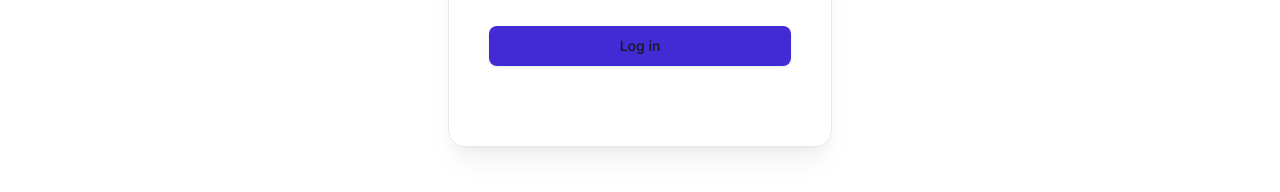
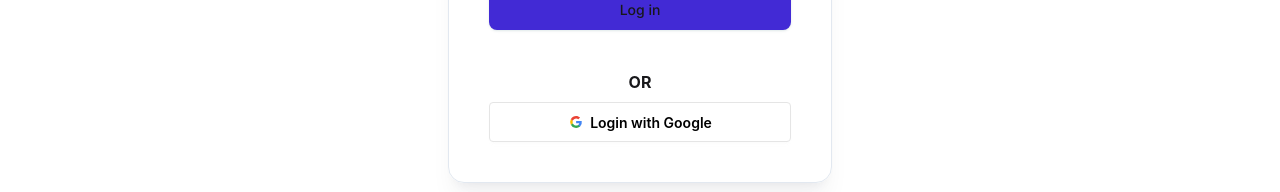
Before and after one commit to asik247/car_website_client, a React (Vite) app: page /auth in a window 1280 px wide. Shown: the part 572-764 px from the top of the page. Built offline with nearby package versions, Linux system fonts and the light colour scheme; no server answers.

Commit message:
social login implement

```diff
--- a/src/Auth/AuthProvider/AuthProvider.jsx
+++ b/src/Auth/AuthProvider/AuthProvider.jsx
@@ -1,12 +1,11 @@
-import { createUserWithEmailAndPassword, onAuthStateChanged, sendEmailVerification, sendPasswordResetEmail, signInWithEmailAndPassword, signOut, updateProfile } from 'firebase/auth';
+import { createUserWithEmailAndPassword, GoogleAuthProvider, onAuthStateChanged, sendEmailVerification, sendPasswordResetEmail, signInWithEmailAndPassword, signInWithPopup, signOut, updateProfile } from 'firebase/auth';
 import React, { createContext, useEffect, useState } from 'react';
 import { auth } from '../../Firebase/firebase.init';
 export const AuthContext = createContext(null);
 const AuthProvider = ({ children }) => {
-
-//Todo state hre.
-const [user,setUser] = useState(null);
-const [loading,setLoading] = useState(true);
+    //Todo state hre.
+    const [user, setUser] = useState(null);
+    const [loading, setLoading] = useState(true);
 
 
 
@@ -20,33 +19,38 @@
         return signInWithEmailAndPassword(auth, email, password)
     }
     //Todo logOut User.
-    const logOutUser = ()=>{
+    const logOutUser = () => {
         return signOut(auth)
     }
     //Todo verifyEmail.
-    const verifyEmail = ()=>{
+    const verifyEmail = () => {
         return sendEmailVerification(auth.currentUser)
     }
     //Todo forgot password.
-    const forgotPassword = (userEmail)=>{
-        return sendPasswordResetEmail(auth,userEmail)
+    const forgotPassword = (userEmail) => {
+        return sendPasswordResetEmail(auth, userEmail)
     }
     //Todo update user.
-    const updateUserInfo = (profileInfo)=>{
-        return updateProfile(auth.currentUser,profileInfo)
+    const updateUserInfo = (profileInfo) => {
+        return updateProfile(auth.currentUser, profileInfo)
+    }
+    //Todo Social login user.
+    const provider = new GoogleAuthProvider();
+    const socaialLogin = ()=>{
+        return signInWithPopup(auth,provider);
     }
 
 
     //? onAuthStateChange implemt.
-    useEffect(()=>{
-        const unsubscribe = onAuthStateChanged(auth,(currentUser)=>{
+    useEffect(() => {
+        const unsubscribe = onAuthStateChanged(auth, (currentUser) => {
             setUser(currentUser)
             setLoading(false)
         })
-        return()=>{
+        return () => {
             unsubscribe()
         }
-    },[])
+    }, [])
 
 
 
@@ -59,7 +63,8 @@
         loading,
         verifyEmail,
         forgotPassword,
-        updateUserInfo
+        updateUserInfo,
+        socaialLogin
     }
     return <AuthContext.Provider value={usersInfo}>
         {children}
--- a/src/Auth/LogIn&Registation/LogIn.jsx
+++ b/src/Auth/LogIn&Registation/LogIn.jsx
@@ -1,12 +1,12 @@
 import React, { useState } from 'react';
 import { FaEnvelope, FaLock, FaEye, FaEyeSlash } from 'react-icons/fa';
-import { Link, useLocation, useNavigate} from 'react-router';
+import { Link, useLocation, useNavigate } from 'react-router';
 import useAuth from '../../Hooks/useAuth';
 import { useForm } from 'react-hook-form';
 import { FaCircleExclamation } from 'react-icons/fa6';
 import Swal from 'sweetalert2';
 const LogIn = () => {
-    const { logInUser, user, forgotPassword, loading } = useAuth();
+    const { logInUser, socaialLogin, user, forgotPassword, loading } = useAuth();
     const [showPassword, setShowPassword] = useState(false);
     const [success, setSuccess] = useState('')
     const location = useLocation();
@@ -59,6 +59,10 @@
 
     if (loading) {
         return <p>Loading...</p>
+    }
+    //? Handler socail login code here.
+    const handlerSocailLogin = () => {
+        console.log('socail login btn clicked');
     }
     return (
         <div className="min-h-screen w-full flex items-center justify-center px-4 py-14">
@@ -175,6 +179,7 @@
                     >
                         Log in
                     </button>
+
                     {/* error message show */}
                     <div className='text-sm md:text-2xl font-bold text-center'>
                         {
@@ -187,6 +192,12 @@
                         }
                     </div>
                 </form>
+                {/* socail login */}
+                <h1 className='text-center font-bold my-2'>OR</h1>
+                <button onClick={handlerSocailLogin} className="btn w-full bg-white text-black border-[#e5e5e5]">
+                    <svg aria-label="Google logo" width="16" height="16" xmlns="http://www.w3.org/2000/svg" viewBox="0 0 512 512"><g><path d="m0 0H512V512H0" fill="#fff"></path><path fill="#34a853" d="M153 292c30 82 118 95 171 60h62v48A192 192 0 0190 341"></path><path fill="#4285f4" d="m386 400a140 175 0 0053-179H260v74h102q-7 37-38 57"></path><path fill="#fbbc02" d="m90 341a208 200 0 010-171l63 49q-12 37 0 73"></path><path fill="#ea4335" d="m153 219c22-69 116-109 179-50l55-54c-78-75-230-72-297 55"></path></g></svg>
+                    Login with Google
+                </button>
             </div>
         </div>
     );
--- a/src/Pages/AllCars/AllCars.jsx
+++ b/src/Pages/AllCars/AllCars.jsx
@@ -16,9 +16,11 @@
     if(isLoading){
         return <p>Cars loading now...</p>
     }
+    //! Erro showing
     if(isError){
         return <p>{isError.message}</p>
     }
+    //?when cars emty then showing this message
     if(!allcars.length){
         return <p>No car here</p>
     }
--- a/src/Router/Router.jsx
+++ b/src/Router/Router.jsx
@@ -19,7 +19,7 @@
     {
         path: '/', Component: RootLayout, children: [
             { index: true, Component: Home },
-            {path:'allCars',element:<AllCars></AllCars>},
+            {path:'allCars',element:<PrivateRoutes><AllCars></AllCars></PrivateRoutes>},
             { path: 'listing', element: <Listing></Listing> },
             { path: 'newPage', element: <NewPage></NewPage> },
             { path: 'blog', element: <Blog></Blog> },
```
